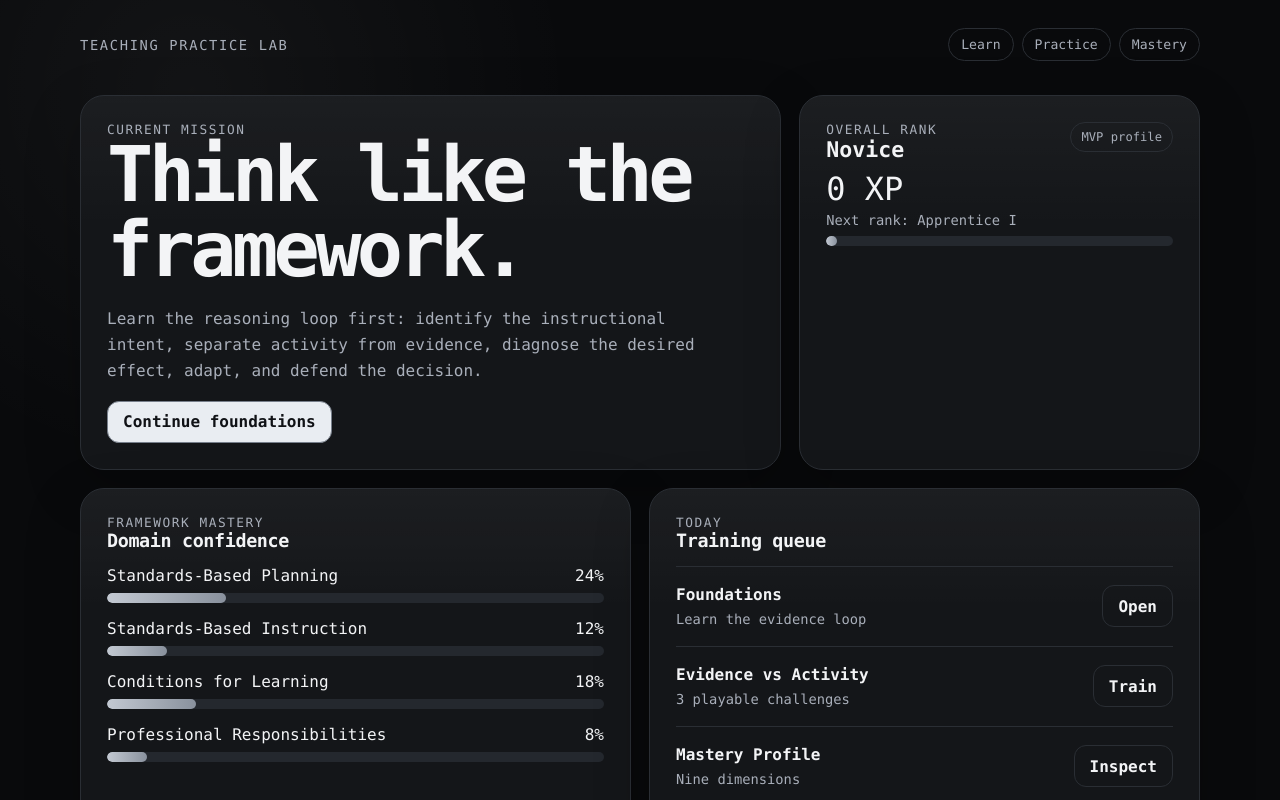
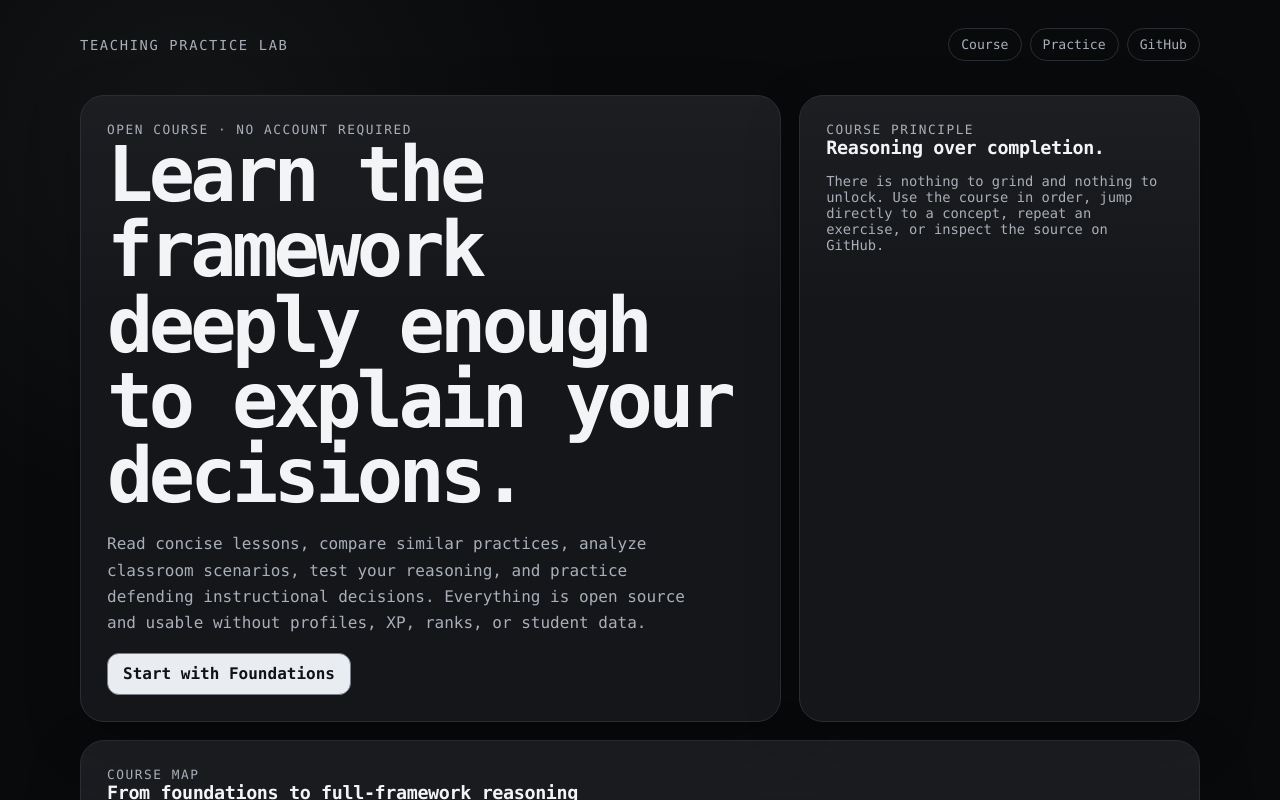
Before and after one commit to Gh0stlyKn1ght/Marzano-Learning-Map, a Next.js app: page / in a window 1280 px wide. Shown: the top 800 px of the page. Built offline with nearby package versions, Linux system fonts and the light colour scheme.

Commit message:
refactor: make home an open course index

```diff
--- a/app/page.tsx
+++ b/app/page.tsx
@@ -1,10 +1,11 @@
 import Link from "next/link";
 
-const domains = [
-  ["Standards-Based Planning", 24],
-  ["Standards-Based Instruction", 12],
-  ["Conditions for Learning", 18],
-  ["Professional Responsibilities", 8],
+const courseSections = [
+  ["00", "Foundations", "Learn the reasoning loop behind the framework before studying individual competencies."],
+  ["01", "Standards-Based Planning", "Plan targets, tasks, resources, and evidence around the intended learning."],
+  ["02", "Standards-Based Instruction", "Study the instructional practices used to build, deepen, and apply knowledge."],
+  ["03", "Conditions for Learning", "Study feedback, interaction, engagement, relationships, expectations, and classroom conditions."],
+  ["04", "Professional Responsibilities", "Connect instructional expertise to professional practice, collaboration, and responsibility."],
 ] as const;
 
 export default function HomePage() {
@@ -13,66 +14,43 @@ export default function HomePage() {
       <header className="topbar">
         <div className="brand">Teaching Practice Lab</div>
         <nav className="nav" aria-label="Primary navigation">
-          <Link href="/learn/foundations">Learn</Link>
+          <Link href="/learn/foundations">Course</Link>
           <Link href="/challenge">Practice</Link>
-          <Link href="/mastery">Mastery</Link>
+          <a href="https://github.com/Gh0stlyKn1ght/Marzano-Learning-Map">GitHub</a>
         </nav>
       </header>
 
       <section className="hero">
         <article className="card">
-          <div className="eyebrow">Current mission</div>
-          <h1>Think like the framework.</h1>
+          <div className="eyebrow">Open course · no account required</div>
+          <h1>Learn the framework deeply enough to explain your decisions.</h1>
           <p className="lead">
-            Learn the reasoning loop first: identify the instructional intent, separate activity from evidence, diagnose the desired effect, adapt, and defend the decision.
+            Read concise lessons, compare similar practices, analyze classroom scenarios, test your reasoning, and practice defending instructional decisions. Everything is open source and usable without profiles, XP, ranks, or student data.
           </p>
-          <Link className="button" href="/learn/foundations">Continue foundations</Link>
+          <Link className="button" href="/learn/foundations">Start with Foundations</Link>
         </article>
 
         <aside className="card">
-          <div className="rank">
-            <div>
-              <div className="eyebrow">Overall rank</div>
-              <strong>Novice</strong>
-            </div>
-            <span className="badge">MVP profile</span>
-          </div>
-          <div className="metric">0 XP</div>
-          <div className="subtle">Next rank: Apprentice I</div>
-          <div className="progress" aria-label="Rank progress"><span style={{ width: "3%" }} /></div>
+          <div className="eyebrow">Course principle</div>
+          <h2>Reasoning over completion.</h2>
+          <p className="subtle">There is nothing to grind and nothing to unlock. Use the course in order, jump directly to a concept, repeat an exercise, or inspect the source on GitHub.</p>
         </aside>
       </section>
 
-      <section className="grid">
-        <article className="card">
-          <div className="eyebrow">Framework mastery</div>
-          <h2>Domain confidence</h2>
-          <div className="stack">
-            {domains.map(([name, value]) => (
-              <div key={name}>
-                <div className="row"><span>{name}</span><span>{value}%</span></div>
-                <div className="progress"><span style={{ width: `${value}%` }} /></div>
+      <section className="card">
+        <div className="eyebrow">Course map</div>
+        <h2>From foundations to full-framework reasoning</h2>
+        <div className="stack">
+          {courseSections.map(([number, title, description]) => (
+            <div className="action" key={title}>
+              <div>
+                <strong>{number} · {title}</strong>
+                <span className="subtle">{description}</span>
               </div>
-            ))}
-          </div>
-        </article>
-
-        <article className="card">
-          <div className="eyebrow">Today</div>
-          <h2>Training queue</h2>
-          <div className="action">
-            <div><strong>Foundations</strong><span className="subtle">Learn the evidence loop</span></div>
-            <Link className="button secondary" href="/learn/foundations">Open</Link>
-          </div>
-          <div className="action">
-            <div><strong>Evidence vs Activity</strong><span className="subtle">3 playable challenges</span></div>
-            <Link className="button secondary" href="/challenge">Train</Link>
-          </div>
-          <div className="action">
-            <div><strong>Mastery Profile</strong><span className="subtle">Nine dimensions</span></div>
-            <Link className="button secondary" href="/mastery">Inspect</Link>
-          </div>
-        </article>
+              {number === "00" ? <Link className="button secondary" href="/learn/foundations">Open</Link> : <span className="badge">in development</span>}
+            </div>
+          ))}
+        </div>
       </section>
     </main>
   );
```
